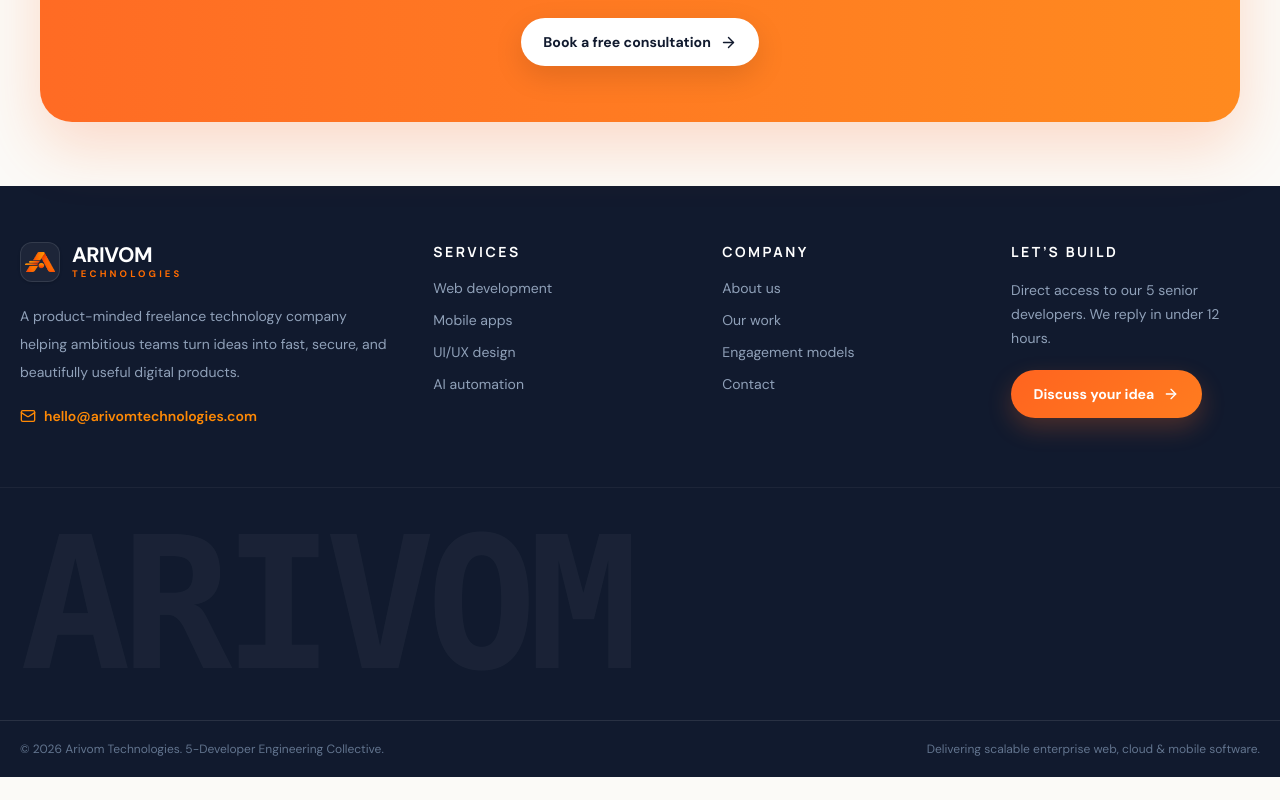
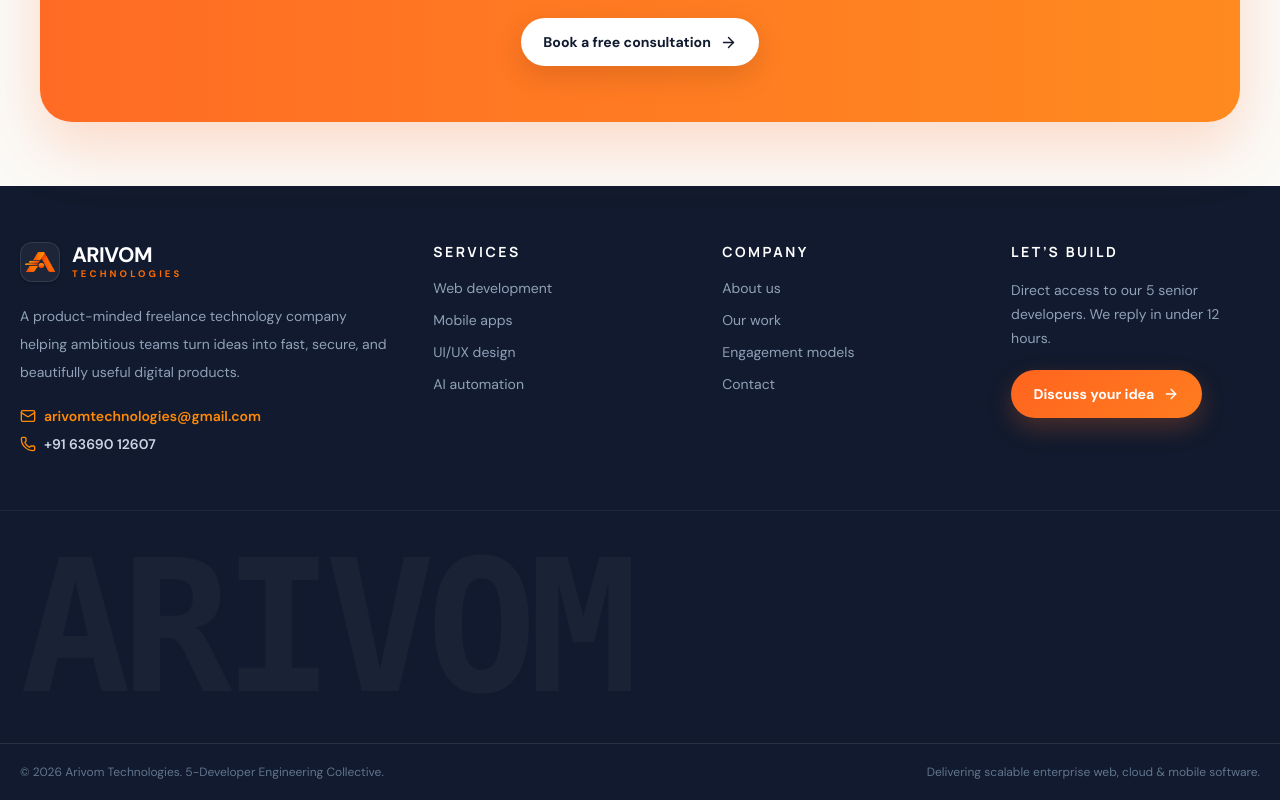
Before and after one commit to arivomtechnologies/New-Arivom-Technologies, a React (Vite) app: page / in a window 1280 px wide. Shown: the part 8423-9223 px from the top of the page. Before the commit the page ends 9200 px from the top, so only its background shows below. Built offline with nearby package versions, Linux system fonts and the light colour scheme.

Commit message:
feat: update official contact info with phone 6369012607 and email arivomtechnologies@gmail.com

```diff
--- a/src/app/components/AiAssistantWidget.tsx
+++ b/src/app/components/AiAssistantWidget.tsx
@@ -89,7 +89,7 @@ export function AiAssistantWidget() {
       const errorMsg: ChatMessage = {
         id: `bot-err-${Date.now()}`,
         role: 'model',
-        text: 'Sorry, I encountered an issue. Please connect with our team directly on WhatsApp at [+91 866 768 4683](https://wa.me/918667684683).',
+        text: 'Sorry, I encountered an issue. Please connect with our team directly on WhatsApp at [+91 63690 12607](https://wa.me/916369012607) or email arivomtechnologies@gmail.com.',
         timestamp: new Date(),
         status: 'error',
       }
@@ -263,7 +263,7 @@ export function AiAssistantWidget() {
           <div className="bg-slate-50 px-3 py-1.5 border-t border-slate-100 text-center text-[10px] text-slate-500 flex items-center justify-between">
             <span>Need immediate technical scoping?</span>
             <a
-              href="https://wa.me/918667684683?text=Hi%20Arivom%20Technologies,%20I%20have%20an%20architecture%20inquiry."
+              href="https://wa.me/916369012607?text=Hi%20Arivom%20Technologies,%20I%20have%20an%20architecture%20inquiry."
               target="_blank"
               rel="noopener noreferrer"
               className="font-bold text-emerald-600 hover:text-emerald-700 inline-flex items-center gap-1"
--- a/src/app/components/AiCopilotSection.tsx
+++ b/src/app/components/AiCopilotSection.tsx
@@ -93,7 +93,7 @@ export function AiCopilotSection() {
               <Bot size={18} /> Chat with Arivom AI
             </button>
             <a
-              href="https://wa.me/918667684683?text=Hi%20Arivom%20Technologies,%20I'd%20like%20to%20discuss%20an%20engineering%20project."
+              href="https://wa.me/916369012607?text=Hi%20Arivom%20Technologies,%20I'd%20like%20to%20discuss%20an%20engineering%20project."
               target="_blank"
               rel="noopener noreferrer"
               className="button button-secondary w-full sm:w-auto"
--- a/src/app/routes.tsx
+++ b/src/app/routes.tsx
@@ -336,12 +336,20 @@ function Footer() {
             teams turn ideas into fast, secure, and beautifully useful digital
             products.
           </p>
-          <a
-            className="mt-5 inline-flex items-center gap-2 text-sm font-semibold text-orange-400"
-            href="mailto:hello@arivomtechnologies.com"
-          >
-            <Mail size={16} /> hello@arivomtechnologies.com
-          </a>
+          <div className="mt-5 space-y-2">
+            <a
+              className="flex items-center gap-2 text-sm font-semibold text-orange-400 hover:text-orange-300 transition-colors"
+              href="mailto:arivomtechnologies@gmail.com"
+            >
+              <Mail size={16} /> arivomtechnologies@gmail.com
+            </a>
+            <a
+              className="flex items-center gap-2 text-sm font-semibold text-slate-300 hover:text-white transition-colors"
+              href="tel:+916369012607"
+            >
+              <Phone size={16} className="text-orange-400" /> +91 63690 12607
+            </a>
+          </div>
         </div>
         <FooterLinks
           title="Services"
@@ -1566,8 +1574,8 @@ function Contact() {
             </p>
             <div className="mt-8 space-y-4">
               <a
-                href="mailto:hello@arivomtechnologies.com"
-                className="card flex items-center gap-4 p-5"
+                href="mailto:arivomtechnologies@gmail.com"
+                className="card flex items-center gap-4 p-5 hover:border-orange-400 transition"
               >
                 <span className="grid h-11 w-11 place-items-center rounded-xl bg-orange-50 text-orange-600">
                   <Mail size={20} />
@@ -1575,12 +1583,12 @@ function Contact() {
                 <div>
                   <p className="text-xs text-slate-500">Email us</p>
                   <p className="mt-1 text-sm font-bold">
-                    hello@arivomtechnologies.com
+                    arivomtechnologies@gmail.com
                   </p>
                 </div>
               </a>
               <a
-                href="https://wa.me/918667684683?text=Hi%20Arivom%20Technologies,%20I%20have%20an%20engineering%20inquiry."
+                href="https://wa.me/916369012607?text=Hi%20Arivom%20Technologies,%20I%20have%20an%20engineering%20inquiry."
                 target="_blank"
                 rel="noopener noreferrer"
                 className="card flex items-center gap-4 p-5 hover:border-emerald-400 transition"
@@ -1591,7 +1599,7 @@ function Contact() {
                 <div>
                   <p className="text-xs text-slate-500">WhatsApp / Direct Call</p>
                   <p className="mt-1 text-sm font-bold text-emerald-700">
-                    +91 866 768 4683
+                    +91 63690 12607
                   </p>
                 </div>
               </a>
--- a/src/app/services/ai-assistant.ts
+++ b/src/app/services/ai-assistant.ts
@@ -14,8 +14,8 @@ About Arivom Technologies:
 - Nature: Boutique Software Engineering Collective of 5 Senior Developers
 - Philosophy: Zero agency bloat, zero junior handoffs. Clients work and communicate directly with the 5 senior engineers writing the code.
 - Locations: Chennai and Tirunelveli, Tamil Nadu, India
-- Contact Email: hello@arivomtechnologies.com / arivomtechnologies@gmail.com
-- Phone / WhatsApp: +91 866 768 4683 (WhatsApp: https://wa.me/918667684683)
+- Contact Email: arivomtechnologies@gmail.com (Arivom Technologies)
+- Phone / WhatsApp: +91 63690 12607 (WhatsApp: https://wa.me/916369012607, Direct Call: +91 63690 12607)
 - Website: https://arivomtechnologies.com/
 
 Core Engagement Models (No rigid commodity pricing; tailored to scope & team capacity):
@@ -42,7 +42,7 @@ Tone & Rules:
 - Friendly, highly technical yet accessible, concise, and trustworthy.
 - Format responses cleanly with brief bullet points or bold text where appropriate.
 - When asked about pricing, cost, or hiring rates, explain that our 5-developer collective works through tailored engagement models (Dedicated Squads, Sprint-Based Delivery, or Fixed-Scope Milestones) based on technical complexity and team capacity. Invite them to book a free 30-minute discovery call with our tech leads.
-- Always offer to connect via WhatsApp (+91 866 768 4683) or email.
+- Always offer to connect via WhatsApp (+91 63690 12607) or email (arivomtechnologies@gmail.com).
 `
 
 const DEFAULT_API_KEY = typeof atob === 'function'
@@ -114,7 +114,7 @@ export function getLocalKnowledgeResponse(query: string): string {
 • **Fixed-Scope MVP & Platform Launch**: Turnkey architecture, UI/UX, backend, and deployment with guaranteed milestones.
 • **Architecture Advisory & Code Audits**: Modernization, scalability reviews, and Monolith-to-Microservices migration.
 
-💡 Connect directly with our lead engineers on WhatsApp at [+91 866 768 4683](https://wa.me/918667684683) for a tailored sprint roadmap!`
+💡 Connect directly with our lead engineers on WhatsApp at [+91 63690 12607](https://wa.me/916369012607) for a tailored sprint roadmap!`
   }
 
   if (
@@ -171,8 +171,8 @@ Which type of project are you planning?`
   ) {
     return `We'd love to discuss your project! Reach our senior engineering team directly:
 
-• **WhatsApp / Direct Call**: [+91 866 768 4683](https://wa.me/918667684683)
-• **Email**: [hello@arivomtechnologies.com](mailto:hello@arivomtechnologies.com)
+• **WhatsApp / Direct Call**: [+91 63690 12607](https://wa.me/916369012607)
+• **Email**: [arivomtechnologies@gmail.com](mailto:arivomtechnologies@gmail.com)
 • **Locations**: Chennai & Tirunelveli, Tamil Nadu, India
 
 We typically reply within 1–2 hours during business hours!`
@@ -194,5 +194,5 @@ Would you like to explore an architectural blueprint for a similar solution?`
 We are a collective of **5 senior developers** building custom web platforms, React Native mobile apps, and Java 21 / Spring Boot cloud microservices with zero agency bloat.
 
 • Ask about our **4 Engagement Models** (Dedicated Squad, Sprints, MVP, Advisory).
-• Chat with our engineering leads on WhatsApp at [+91 866 768 4683](https://wa.me/918667684683) or email hello@arivomtechnologies.com.`
+• Chat with our engineering leads on WhatsApp at [+91 63690 12607](https://wa.me/916369012607) or email arivomtechnologies@gmail.com.`
 }
```
